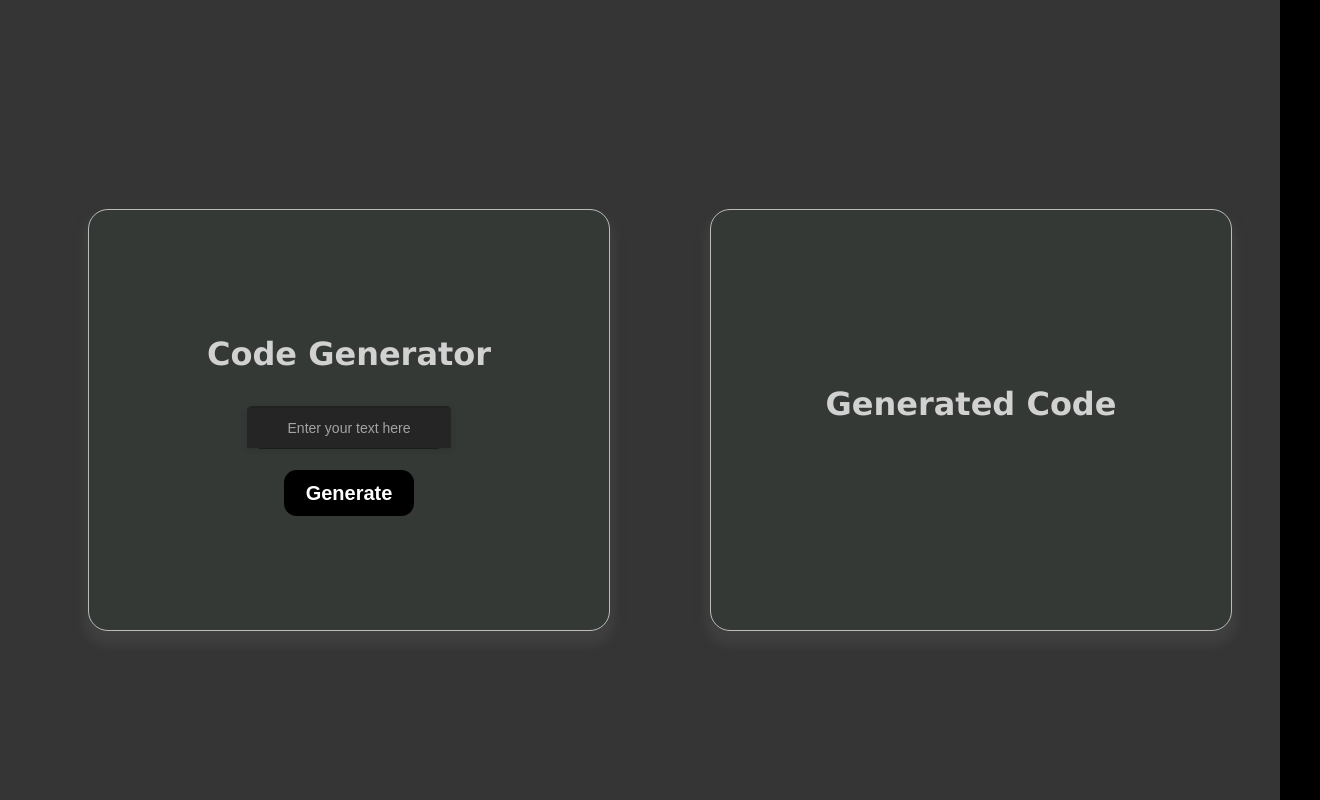
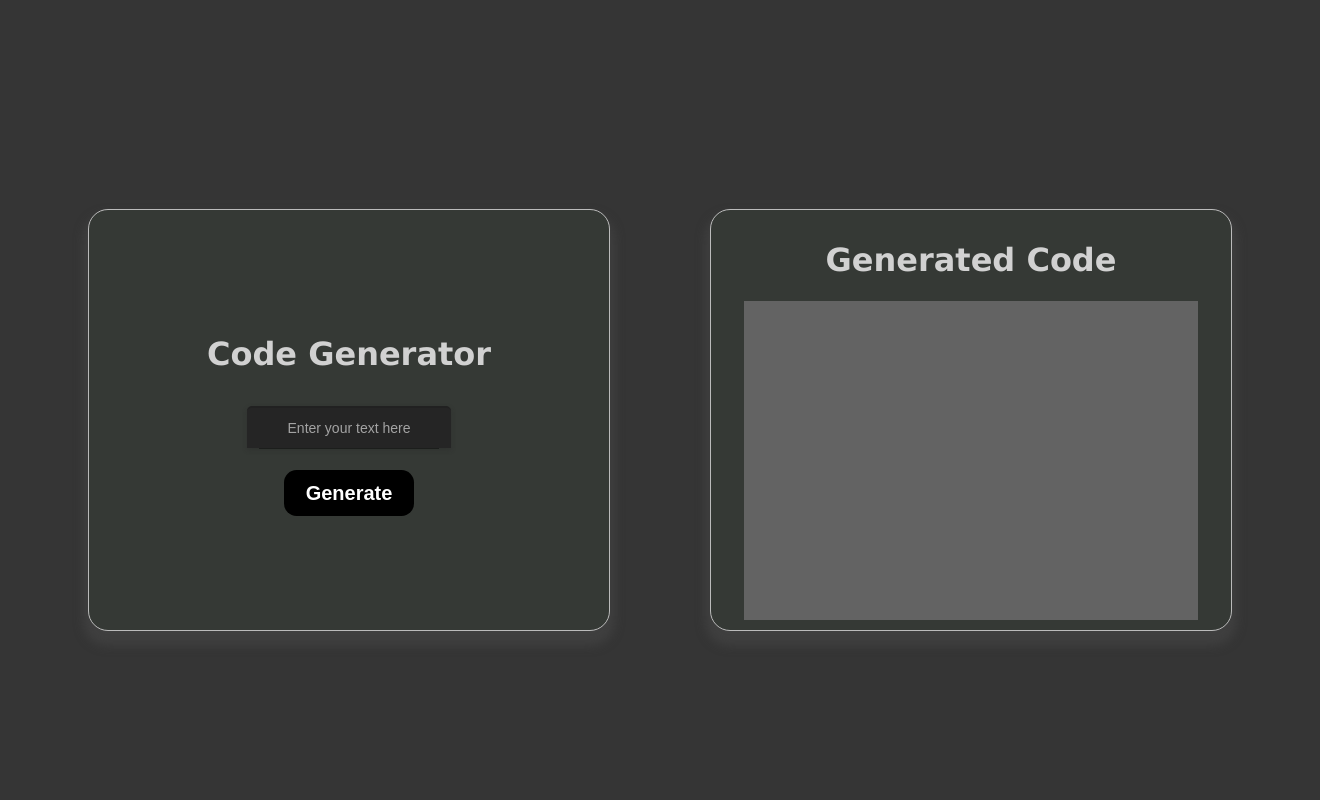
Before and after one commit to FajiSource/Code-Generator, a plain HTML site: page index.html in a window 1280 px wide. Shown: the top 800 px of the page, 1320 px wide, since content can reach past the window. Drawn offline with Linux system fonts and the light colour scheme.

Commit message:
updated design

```diff
--- a/index.css
+++ b/index.css
@@ -1,4 +1,4 @@
-body, html{
+body{
     width: 100vw;
     height: 100vh;
     margin: 0%;
@@ -214,11 +214,27 @@ h1{
     max-width: 500px;
     height: 400px;
 }
-
+.outputWrapper{
+    width: 90%;
+    flex: 1;
+    padding:2px;
+    background-color: #636363;
+    overflow: hidden;
+    overflow-y: scroll;
+    scrollbar-width: thin;
+    text-align: justify;
+    display: flex;
+    flex-wrap: wrap;
+    white-space: wrap;
+}
 p{
     color: rgba(187, 187, 187, 0.892);
     max-width: 90%;
     text-align: justify;
+    width: 95%;
+    max-width: 95%;
+    display: flex;
+    flex-wrap: wrap;
 }
 
 .header{
--- a/index.html
+++ b/index.html
@@ -19,7 +19,9 @@
 
         <div class="output">
             <h1>Generated Code</h1>
-            <p id="generatedc-code"></p>
+            <div class="outputWrapper" id="generatedc-code">
+                <!-- <p ></p> -->
+            </div>
         </div>
     </div>
    <div class="header">
```
